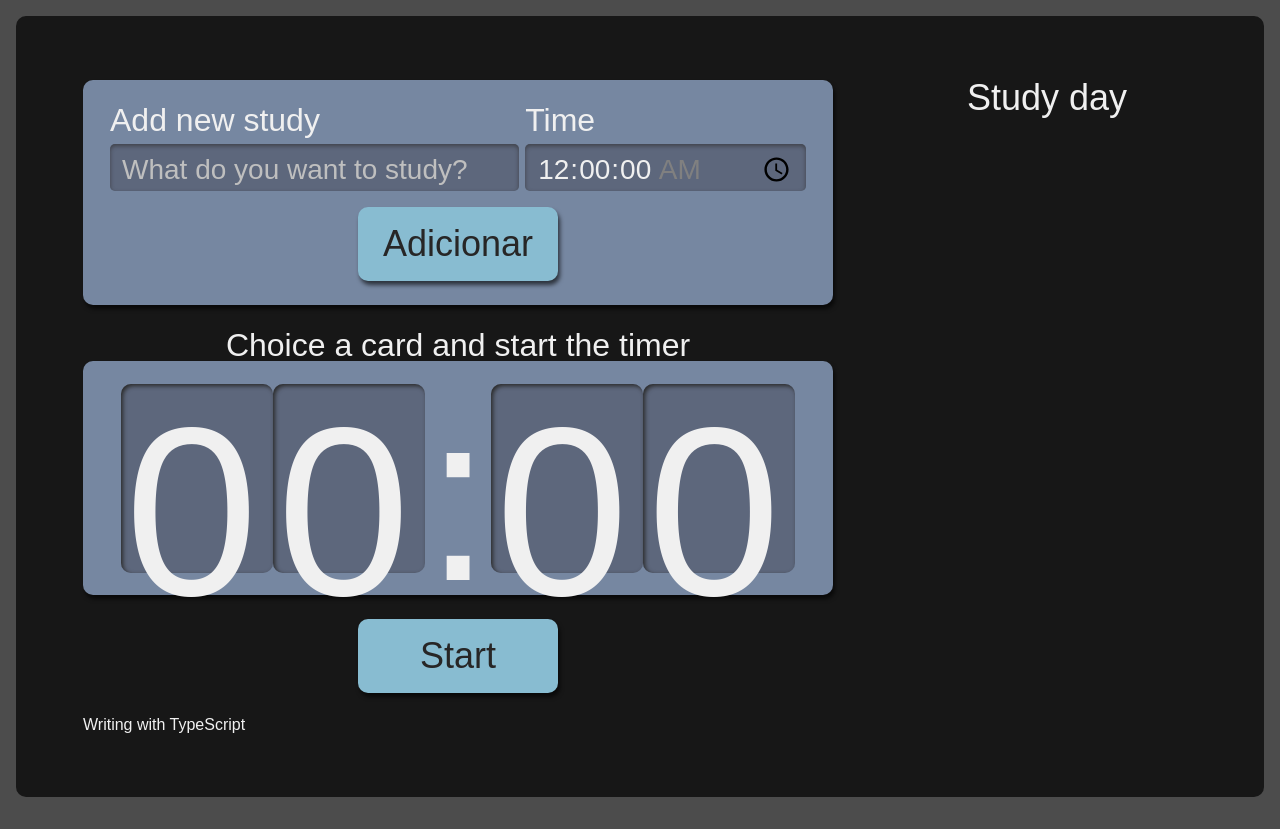
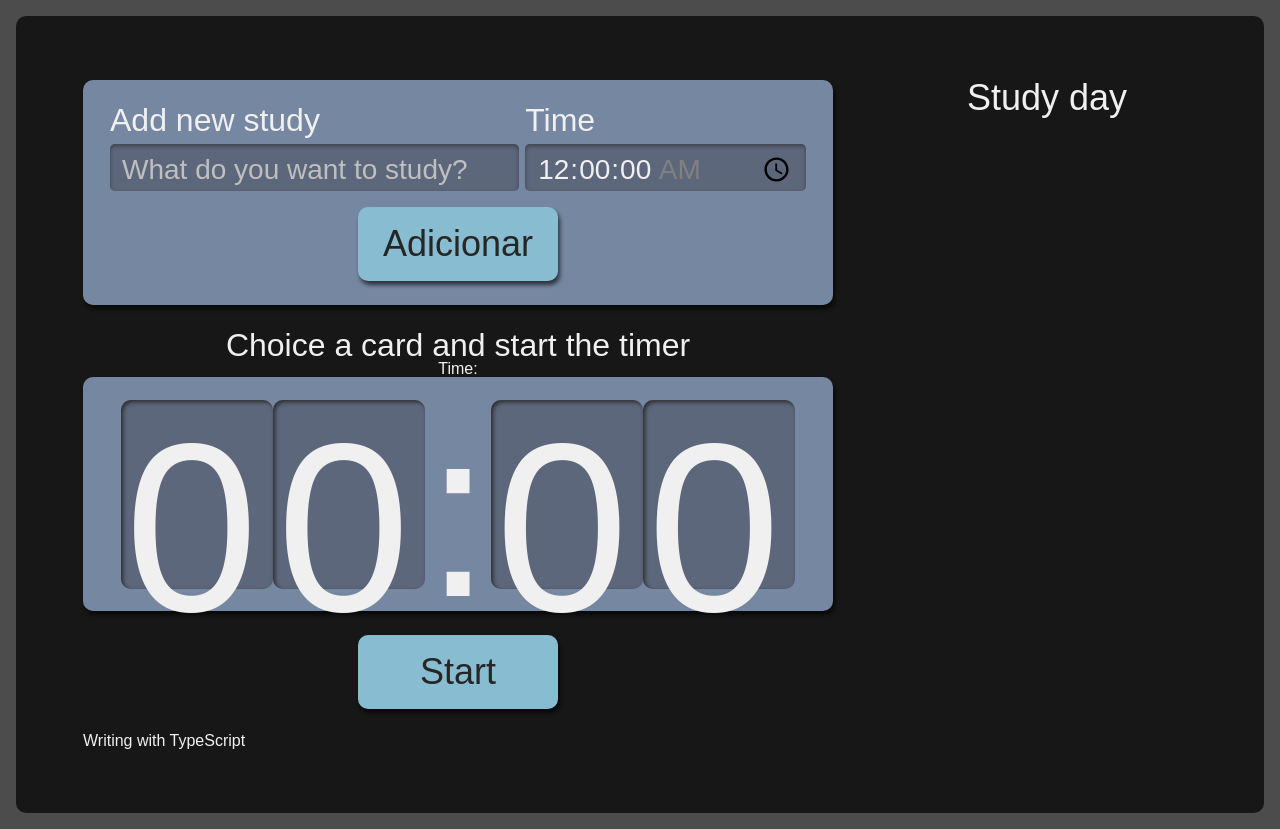
Before and after one commit to Setoue/trail-front-end, a React (Create React App) app in the folder training-react-with-typescript/writing-with-typescript/: page / in a window 1280 px wide. Built offline with nearby package versions, Linux system fonts and the light colour scheme.

Commit message:
feat(component): add count time and add function convert hour to sec and minutes to sec

```diff
--- /dev/null
+++ b/training-react-with-typescript/writing-with-typescript/src/common/utils/time.ts
@@ -0,0 +1,8 @@
+export const timeToSeconds = (time: string) => {
+  const [hour = "0", minutes = "0", sec = "0"] = time.split(":");
+
+  const hourInSeconds = Number(hour) * 3600;
+  const minutesInSeconds = Number(minutes) * 60;
+
+  return hourInSeconds + minutesInSeconds + Number(sec);
+};
--- a/training-react-with-typescript/writing-with-typescript/src/components/Timer/index.tsx
+++ b/training-react-with-typescript/writing-with-typescript/src/components/Timer/index.tsx
@@ -1,11 +1,20 @@
 import Clock from "./Clock";
 import Button from "../Button";
 import style from "./Timer.module.scss";
+import { timeToSeconds } from "../../common/utils/time";
+import { IPropsTime } from "../../types/ITasks";
+import { useState } from "react";
 
-const Timer = () => {
+const Timer = ({ selected }: IPropsTime) => {
+  const [timer, setTimer] = useState<number>();
+  if (selected?.time) {
+    timeToSeconds(selected.time);
+  }
+
   return (
     <div className={style.timer}>
       <p className={style.title}>Choice a card and start the timer</p>
+      Time: {timer}
       <div className={style.clockWrapper}>
         <Clock />
       </div>
--- a/training-react-with-typescript/writing-with-typescript/src/pages/App.tsx
+++ b/training-react-with-typescript/writing-with-typescript/src/pages/App.tsx
@@ -25,7 +25,7 @@ function App() {
       <h1>Writing with TypeScript</h1>
       <Forms setTasks={setTasks} />
       <List tasks={tasks} selectTask={selectTask} />
-      <Timer />
+      <Timer selected={selected} />
     </div>
   );
 }
--- a/training-react-with-typescript/writing-with-typescript/src/types/ITasks.ts
+++ b/training-react-with-typescript/writing-with-typescript/src/types/ITasks.ts
@@ -14,3 +14,7 @@ export interface IListProps {
 export interface IPropsItem extends ITask {
   selectTask: (selectTask: ITask) => void;
 }
+
+export interface IPropsTime {
+  selected: ITask | undefined;
+}
```
